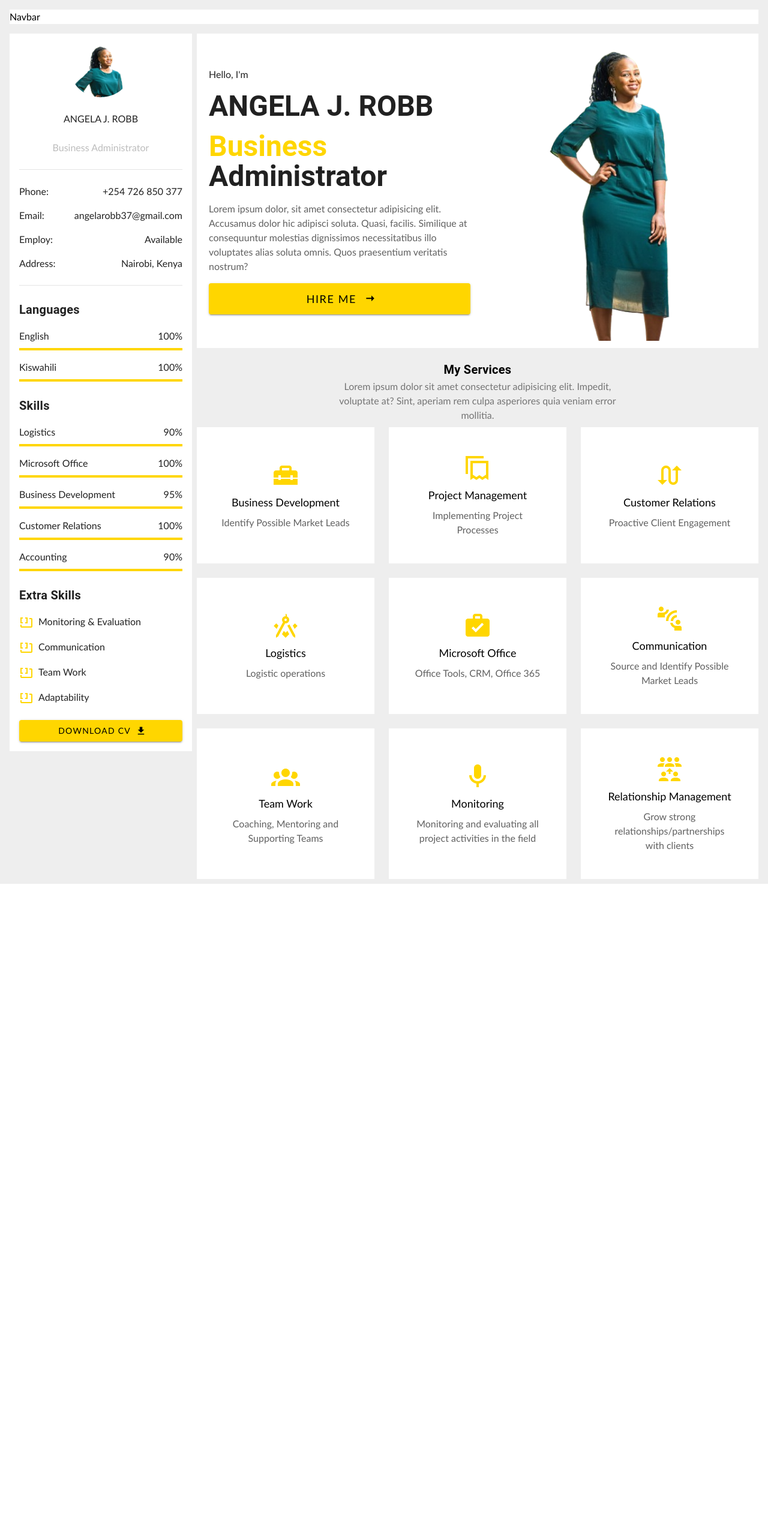
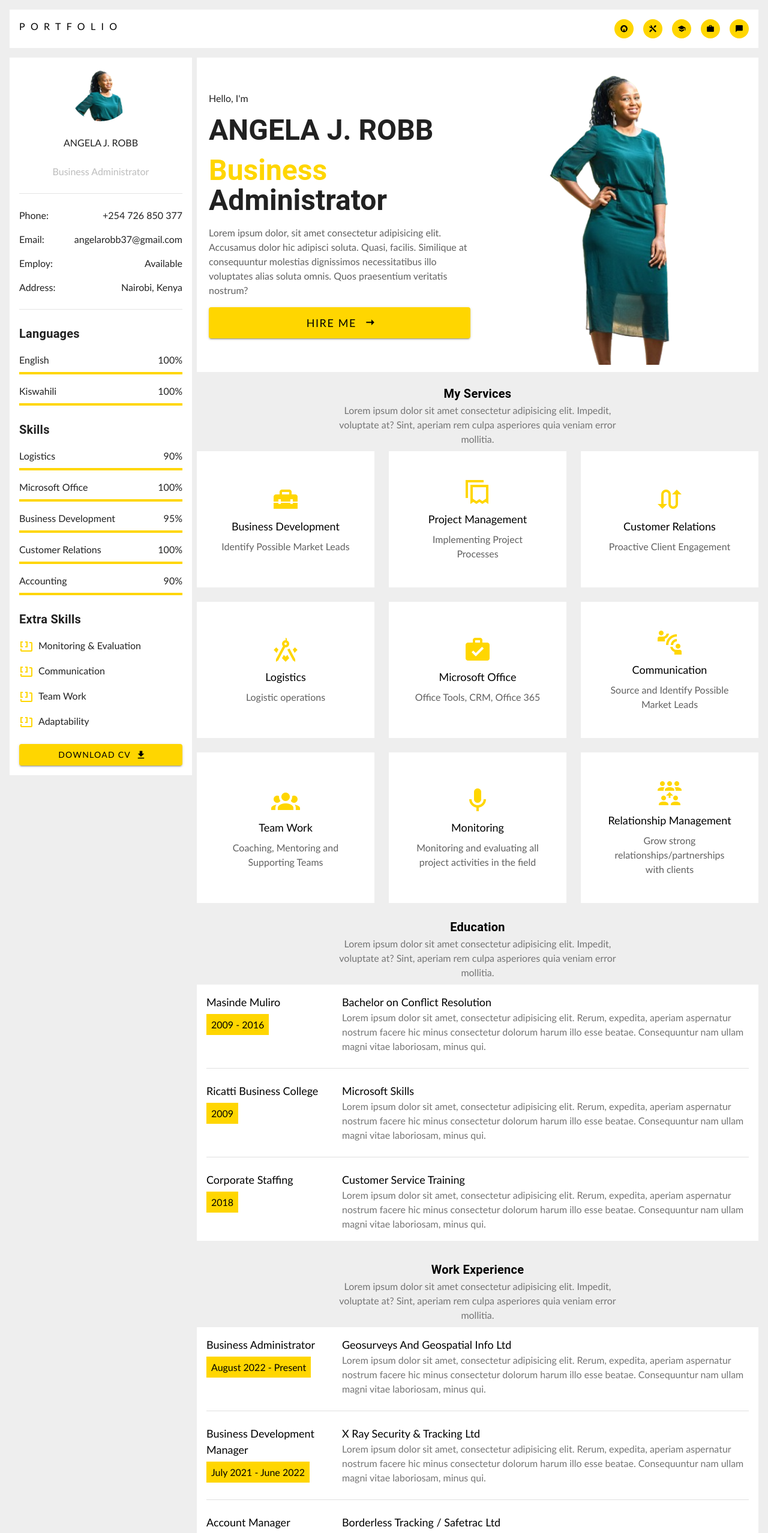
Before and after one commit to rebeccawaweru/Vue-Playground, a Vue app: page / in a window 1280 px wide. Shown: the top 2555 px of the page at 60% size. Before the commit the page ends 1473 px from the top, so only its background shows below. Built offline with nearby package versions, Linux system fonts and the light colour scheme.

Commit message:
education, work, contact, top-navbar sections

```diff
--- a/src/App.vue
+++ b/src/App.vue
@@ -1,29 +1,48 @@
 <template>
   <v-container fluid class="min-h-screen w-100 bg-grey-lighten-3 overflow-hidden ">
-    <div class="h-70 w-100 bg-white mb-4">
-     <p>Navbar</p>
+    <div class="h-70 w-100 d-flex bg-white mb-4 pa-4 justify-space-between">
+      <p class="port d-none d-sm-block">PORTFOLIO</p>
+      <div class="d-flex ga-4">
+        <v-icon icon="mdi-home-circle" class="bg-yellow-accent-4 pa-4 text-subtitle-2 rounded-circle "></v-icon>
+        <v-icon icon="mdi-tools" class="bg-yellow-accent-4 pa-4 text-subtitle-2 rounded-circle "></v-icon>
+        <v-icon icon="mdi-school" class="bg-yellow-accent-4 pa-4 text-subtitle-2 rounded-circle "></v-icon>
+        <v-icon icon="mdi-briefcase" class="bg-yellow-accent-4 pa-4 text-subtitle-2 rounded-circle "></v-icon>
+        <v-icon icon="mdi-message" class="bg-yellow-accent-4 pa-4 text-subtitle-2 rounded-circle "></v-icon>
+      </div>
+
     </div>
     <v-row no-gutters>
     <SideBar/>
     <v-col lg="9" md="9" sm="12" >
     <IntroSection/>
     <ServicesSection/>
+    <EducationSection/>
+    <WorkSection/>
+    <ContactSection/>
+    <div class="bg-white d-flex pa-4  justify-center text-center mt-3">
+      <p>Copyright &copy; 2024 Angela J. Robb All Rights Reserved</p>
+    </div>
     </v-col>
     </v-row>
   </v-container>
 </template>
 
 <script>
-import SideBar from './components/SideBar.vue'
-import IntroSection from './components/IntroSection.vue'
+import SideBar from './components/SideBar'
+import IntroSection from './components/IntroSection'
 import ServicesSection from './components/ServicesSection'
-
+import EducationSection from './components/EducationSection'
+import WorkSection from './components/WorkSection'
+import ContactSection from './components/ContactSection'
 export default {
   name: 'App',
   components: {
     SideBar,
     IntroSection,
-    ServicesSection
+    ServicesSection,
+    EducationSection,
+    WorkSection,
+    ContactSection
   }
 }
 </script>
@@ -35,4 +54,7 @@ export default {
   -moz-osx-font-smoothing: grayscale;
   color: #2c3e50;
 }
+.port {
+  letter-spacing: 1ch;
+}
 </style>
--- /dev/null
+++ b/src/components/ContactSection.vue
@@ -0,0 +1,48 @@
+<template>
+<v-row class="mt-8">
+    <v-col class="d-flex flex-column ga-4">
+        <p class="text-h6 font-weight-bold">Get In Touch</p>
+        <div class="d-flex flex-column ga-6 pa-6 bg-white">
+            <InputField label="Full Name"/>
+            <InputField label="Email Address"/>
+            <InputField label="Subject"/>
+            <p>Message</p>
+            <textarea cols="5" rows="6" class="bg-grey-lighten-3 w-100"></textarea>
+            <v-btn class="bg-yellow-accent-4">SEND MESSAGE</v-btn>
+        </div>
+    </v-col>
+
+    <v-col class="d-flex flex-column ga-5">
+        <p class="text-h6 font-weight-bold">Contact Information</p>
+        <div class="d-flex flex-column ga-4 pa-4 bg-white">
+            <v-icon icon="mdi-map" class="bg-yellow-accent-4 pa-8 rounded-circle align-self-center"></v-icon>
+            <InfoCard title="Country" caption="Kenya"/>
+            <InfoCard title="Address" caption="P.O Box 1068-0509"/>
+            <InfoCard title="City" caption="Nairobi, Kenya"/>
+        </div>
+        <div class="d-flex flex-column ga-4 pa-4 bg-white">
+            <v-icon icon="mdi-email" class="bg-yellow-accent-4 pa-8 rounded-circle align-self-center"></v-icon>
+            <InfoCard title="Email" caption="angelarobb37@gmail.com"/>
+            <InfoCard title="Skype" caption="@yourusername"/>
+            <InfoCard title="Telegram" caption="@yourusername"/>
+        </div>
+        <div class="d-flex flex-column ga-4 pa-4 bg-white">
+            <v-icon icon="mdi-cellphone" class="bg-yellow-accent-4 pa-8 rounded-circle align-self-center"></v-icon>
+            <InfoCard title="Office" caption="+254 726 850 377"/>
+            <InfoCard title="Personal" caption="+254 726 850 377"/>
+        </div>
+    </v-col>
+</v-row>
+</template>
+
+<script>
+import InfoCard from './reused/InfoCard.vue'
+import InputField from './reused/InputField.vue';
+export default {
+    name:"ContactSection",
+    components:{
+        InfoCard,
+        InputField
+    }
+}
+</script>
--- /dev/null
+++ b/src/components/EducationSection.vue
@@ -0,0 +1,24 @@
+<template>
+    <div class="text-center d-flex flex-column align-items-center">
+        <p class="mt-8 text-h6 font-weight-bold">Education</p>
+        <p class="w-50 text-grey-darken-1 align-self-center text-center">Lorem ipsum dolor sit amet consectetur adipisicing elit. Impedit, voluptate at? Sint, aperiam rem culpa asperiores quia veniam error mollitia.</p>
+      </div>
+    <div class="bg-white d-flex flex-column ga-6 mt-2 pa-4">
+        <ExperienceCard location="Masinde Muliro" year="2009 - 2016" title="Bachelor on Conflict Resolution" desc="Lorem ipsum dolor sit amet, consectetur adipisicing elit. Rerum, expedita, aperiam aspernatur nostrum facere hic minus consectetur dolorum harum illo esse beatae. Consequuntur nam ullam magni vitae laboriosam, minus qui."/>
+        <v-divider :thickness="1"></v-divider>
+        <ExperienceCard location="Ricatti Business College" year="2009" title="Microsoft Skills" desc="Lorem ipsum dolor sit amet, consectetur adipisicing elit. Rerum, expedita, aperiam aspernatur nostrum facere hic minus consectetur dolorum harum illo esse beatae. Consequuntur nam ullam magni vitae laboriosam, minus qui."/>
+        <v-divider :thickness="1"></v-divider>
+        <ExperienceCard location="Corporate Staffing" year="2018" title="Customer Service Training" desc="Lorem ipsum dolor sit amet, consectetur adipisicing elit. Rerum, expedita, aperiam aspernatur nostrum facere hic minus consectetur dolorum harum illo esse beatae. Consequuntur nam ullam magni vitae laboriosam, minus qui."/>
+    </div>
+</template>
+
+<script>
+import ExperienceCard from './reused/ExperienceCard.vue';
+export default {
+    name:"EducationSection",
+    components:{
+        ExperienceCard
+    }
+
+}
+</script>
--- a/src/components/SideBar.vue
+++ b/src/components/SideBar.vue
@@ -1,5 +1,5 @@
 <template>
-    <v-col lg="3" md="3" sm="12">
+    <v-col lg="3" md="3" sm="12" >
         <v-sheet class="pa-4 mr-2 d-flex flex-column justify-center items-center  ga-6">
         <v-img :src="require('../assets/angie-profile.png')"  :width="100" cover class="rounded-circle align-self-center"> </v-img>
         <p class="text-center">ANGELA J. ROBB</p>
@@ -39,6 +39,7 @@
         <v-btn class="bg-yellow-accent-4" append-icon="mdi-download">DOWNLOAD CV </v-btn>
         </v-sheet>
       </v-col>
+
 </template>
 
 <script>
--- /dev/null
+++ b/src/components/WorkSection.vue
@@ -0,0 +1,24 @@
+<template>
+    <div class="text-center d-flex flex-column align-items-center">
+        <p class="mt-8 text-h6 font-weight-bold">Work Experience</p>
+        <p class="w-50 text-grey-darken-1 align-self-center text-center">Lorem ipsum dolor sit amet consectetur adipisicing elit. Impedit, voluptate at? Sint, aperiam rem culpa asperiores quia veniam error mollitia.</p>
+      </div>
+    <div class="bg-white d-flex flex-column ga-6 mt-2 pa-4">
+        <ExperienceCard location="Business Administrator" year="August 2022 - Present" title="Geosurveys And Geospatial Info Ltd" desc="Lorem ipsum dolor sit amet, consectetur adipisicing elit. Rerum, expedita, aperiam aspernatur nostrum facere hic minus consectetur dolorum harum illo esse beatae. Consequuntur nam ullam magni vitae laboriosam, minus qui."/>
+        <v-divider :thickness="1"></v-divider>
+        <ExperienceCard location="Business Development Manager" year="July 2021 - June 2022" title="X Ray Security & Tracking Ltd" desc="Lorem ipsum dolor sit amet, consectetur adipisicing elit. Rerum, expedita, aperiam aspernatur nostrum facere hic minus consectetur dolorum harum illo esse beatae. Consequuntur nam ullam magni vitae laboriosam, minus qui."/>
+        <v-divider :thickness="1"></v-divider>
+        <ExperienceCard location="Account Manager" year="July 2017 - May 2021" title="Borderless Tracking / Safetrac Ltd" desc="Lorem ipsum dolor sit amet, consectetur adipisicing elit. Rerum, expedita, aperiam aspernatur nostrum facere hic minus consectetur dolorum harum illo esse beatae. Consequuntur nam ullam magni vitae laboriosam, minus qui."/>
+    </div>
+</template>
+
+<script>
+import ExperienceCard from './reused/ExperienceCard.vue';
+export default {
+    name:"WorkSection",
+    components:{
+        ExperienceCard
+    }
+
+}
+</script>
--- /dev/null
+++ b/src/components/reused/ExperienceCard.vue
@@ -0,0 +1,24 @@
+<template>
+    <v-row no-gutters>
+    <v-col lg="3" sm="12">
+      <p class="mb-3 title">{{ location }}</p>
+      <span class="bg-yellow-accent-4 pa-2">{{ year }}</span>
+    </v-col>
+    <v-col lg="9" sm="12">
+     <p class="title">{{ title }}</p>
+     <p class="text-grey-darken-1">{{ desc }}</p>
+    </v-col>
+    </v-row>
+</template>
+
+<script>
+export default {
+    name:"ExperienceCard",
+    props:{
+        location:String,
+        year:String,
+        title:String,
+        desc:String
+    }
+}
+</script>
--- /dev/null
+++ b/src/components/reused/InputField.vue
@@ -0,0 +1,19 @@
+<template>
+    <label>{{ label }}</label>
+    <input type="text" class="bg-grey-lighten-3"/>
+</template>
+
+<script>
+export default {
+    name:"InputField",
+    props:{
+        label:String,
+    }
+}
+</script>
+
+<style>
+input {
+    height: 8vh;
+}
+</style>
--- a/src/components/reused/ServiceCard.vue
+++ b/src/components/reused/ServiceCard.vue
@@ -17,7 +17,7 @@ export default {
 }
 </script>
 
-<style scoped>
+<style>
 .title{
   font-size: large;
 }
```
